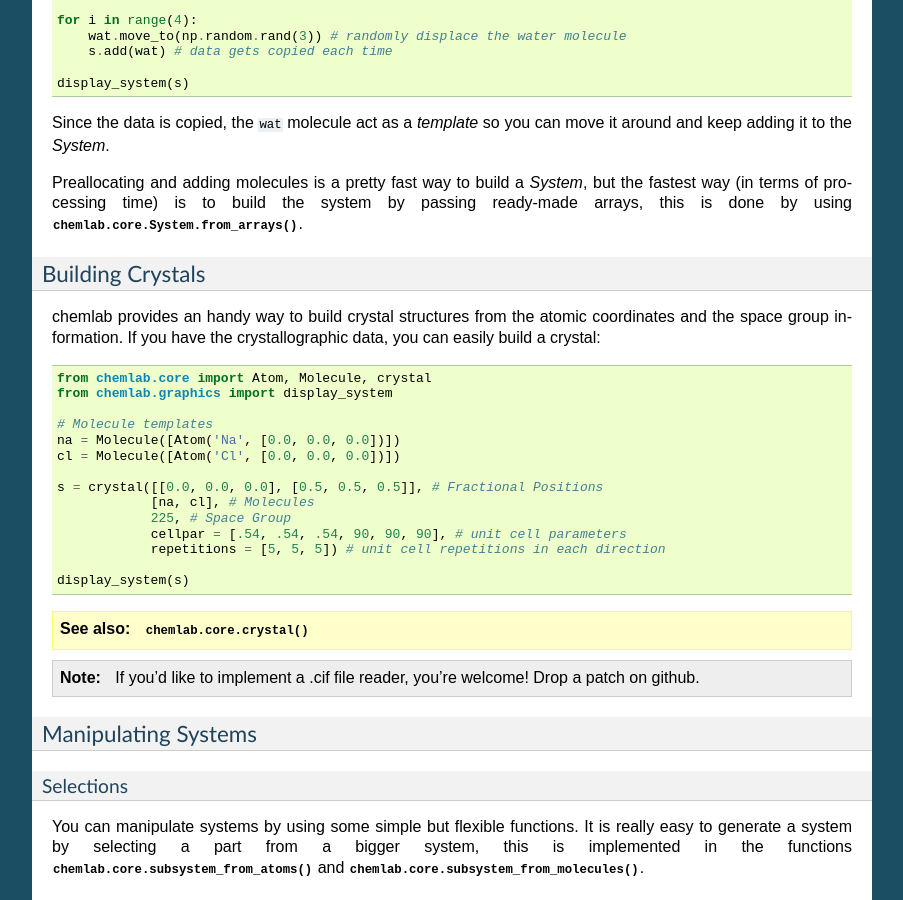
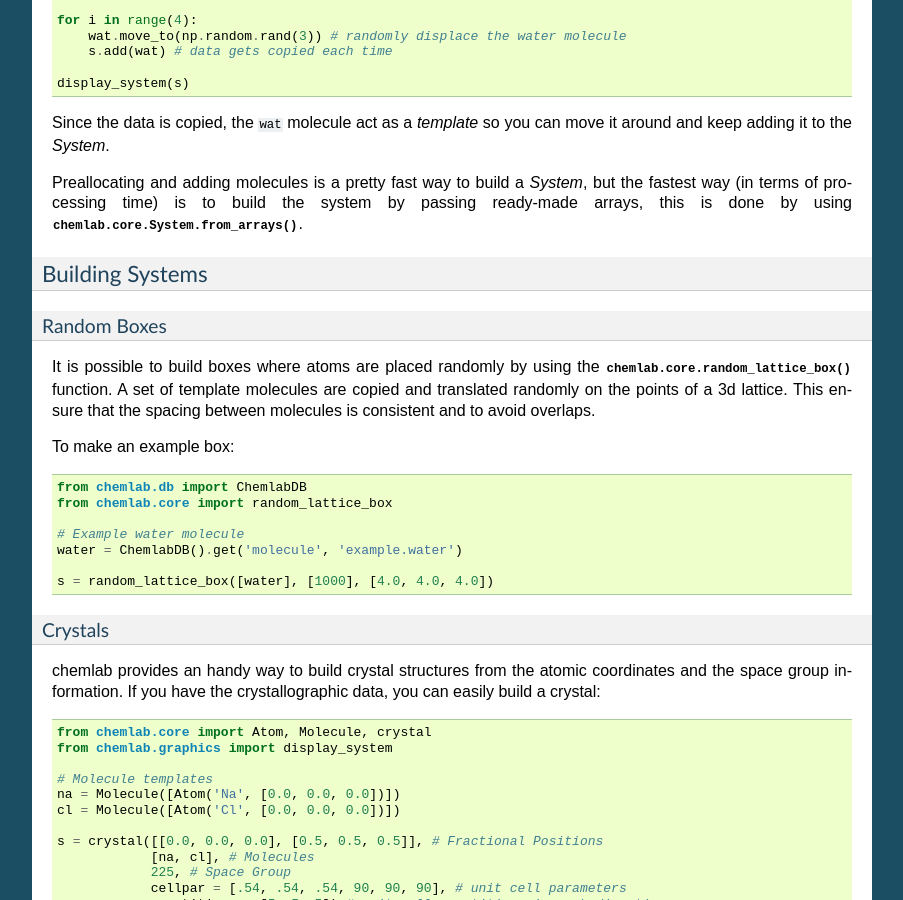
Before and after one commit to chemlab/chemlab, a Sphinx documentation site: the page built from docs/core.rst, in a window 1280 px wide and 900 px high, scrolled down 2118 px. Shown: the whole window, without its empty margins (198-1101 px from the left). Built offline with Sphinx 7.4.7, drawn with Linux system fonts in a browser that asks for light colours; formulas are drawn with MathJax 3; some of the changed text lies outside the part shown.

Commit message:
More documentation of core modules

```diff
--- a/docs/api/chemlab.core.rst
+++ b/docs/api/chemlab.core.rst
@@ -39,3 +39,5 @@ Routines to create Systems
 --------------------------
 
 .. autofunction:: chemlab.core.crystal
+
+.. autofunction:: chemlab.core.random_lattice_box
--- a/docs/core.rst
+++ b/docs/core.rst
@@ -133,8 +133,31 @@ Preallocating and adding molecules is a pretty fast way to build a
 build the system by passing ready-made arrays, this is done by using
 :py:meth:`chemlab.core.System.from_arrays`.
 
-Building Crystals
-.................
+Building Systems
+................
+
+Random Boxes
+~~~~~~~~~~~~
+
+It is possible to build boxes where atoms are placed randomly by using
+the :py:meth:`chemlab.core.random_lattice_box` function. A set of
+template molecules are copied and translated randomly on the points of
+a 3d lattice. This ensure that the spacing between molecules is
+consistent and to avoid overlaps.
+
+To make an example box::
+
+  from chemlab.db import ChemlabDB
+  from chemlab.core import random_lattice_box
+
+  # Example water molecule
+  water = ChemlabDB().get('molecule', 'example.water')
+
+  s = random_lattice_box([water], [1000], [4.0, 4.0, 4.0])
+
+
+Crystals
+~~~~~~~~
 
 chemlab provides an handy way to build crystal structures from the
 atomic coordinates and the space group information. If you have
@@ -264,7 +287,7 @@ first system that are inside the second system bounding box. In the
 future there will be more clever ways to handle this overlaps.
 
 Removing
---------
+~~~~~~~~
 
 There are two methods used to remove specific atoms and molecules from
 a system. :py:meth:`chemlab.core.System.remove_molecules` and
```
Also changed, not shown: docs/whatsnew.rst (+14 -0 lines), 2 other files.
